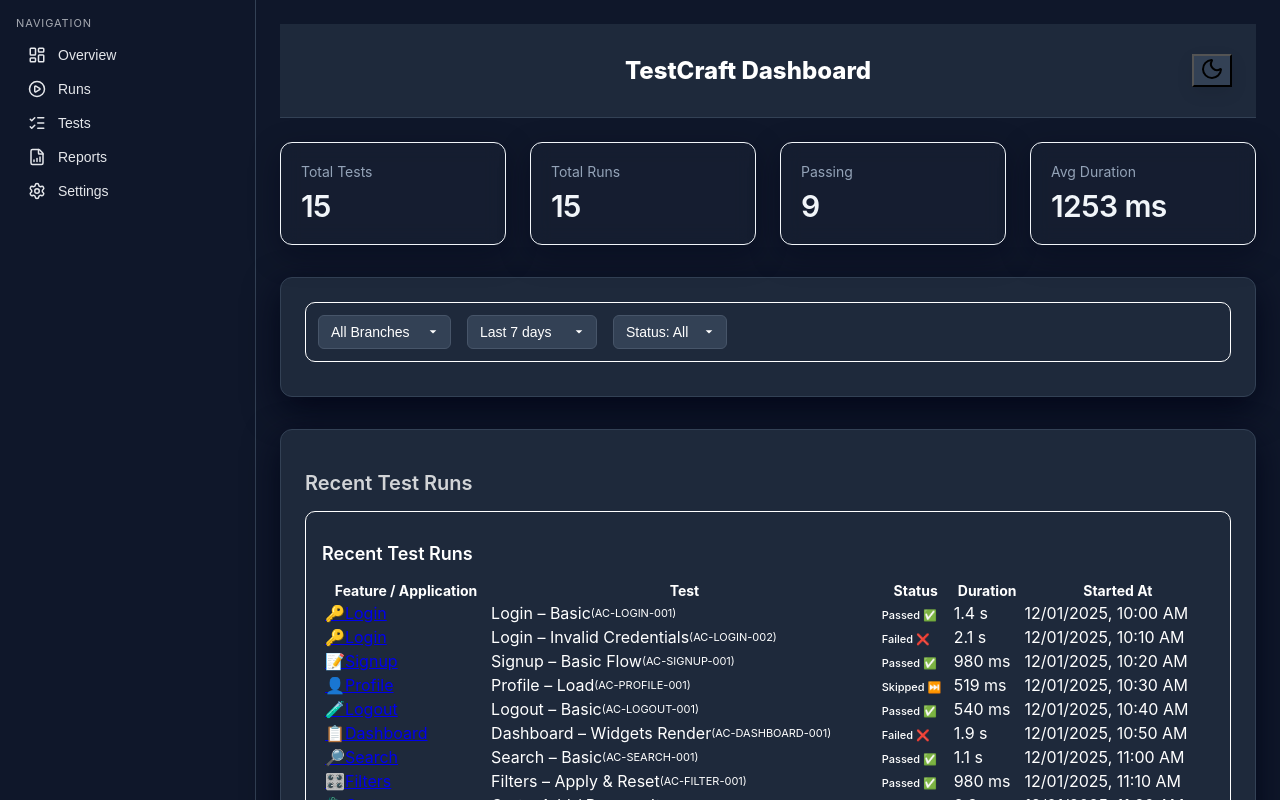
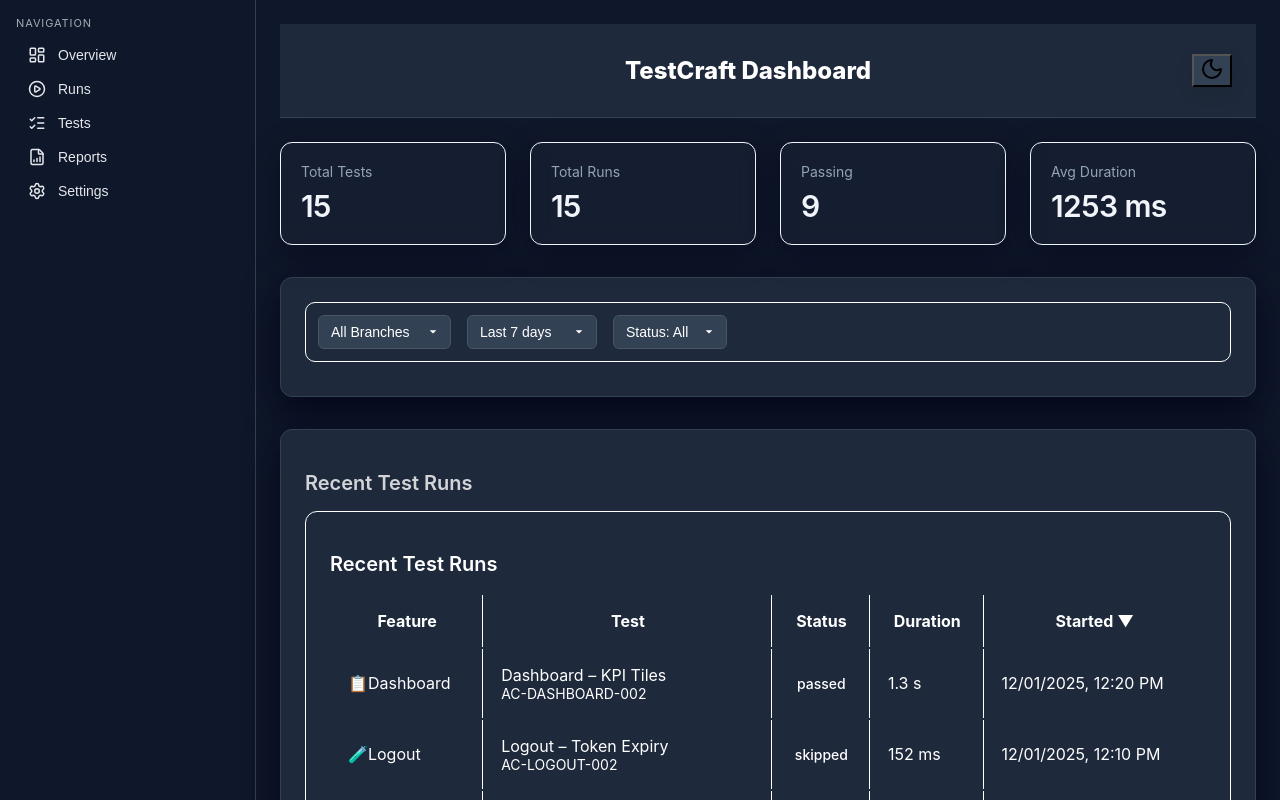
Before and after one commit to Vaibosnikov/UI_Test_Recorder_and_Automated_Runner, a React (Vite) app in the folder runner/web/: page / in a window 1280 px wide. Shown: the top 800 px of the page. Built offline with nearby package versions, Linux system fonts and the light colour scheme.

Commit message:
Improve LatestRunsTable layout, spacing, sorting, and expandable rows

```diff
--- a/runner/web/src/components/tables/LatestRunsTable.jsx
+++ b/runner/web/src/components/tables/LatestRunsTable.jsx
@@ -1,45 +1,30 @@
-import React from "react";
+import React, { useState, useMemo } from "react";
 import sampleRuns from "../../mock/sampleRuns.json";
-
-const statusColors = {
-  passed: "bg-green-100 text-green-700 border-green-300",
-  failed: "bg-red-100 text-red-700 border-red-300",
-  skipped: "bg-yellow-100 text-yellow-700 border-yellow-300",
-};
 
 /** Known IDs → friendly names */
 const TEST_ID_MAP = {
-  "AC-LOGIN-001":   { feature: "Login",     displayName: "Login – Basic", docsUrl: "/docs/tests/login-basic" },
-  "AC-LOGIN-002":   { feature: "Login",     displayName: "Login – Invalid Credentials" },
-  "AC-LOGIN-003":   { feature: "Login",     displayName: "Login – Lockout / Rate Limit" },
-  "AC-SIGNUP-001":  { feature: "Signup",    displayName: "Signup – Basic Flow" },
-  "AC-SIGNUP-002":  { feature: "Signup",    displayName: "Signup – Validation Errors" },
-  "AC-PROFILE-001": { feature: "Profile",   displayName: "Profile – Load" },
-  "AC-PROFILE-002": { feature: "Profile",   displayName: "Profile – Update" },
-  "AC-LOGOUT-001":  { feature: "Logout",    displayName: "Logout – Basic" },
-  "AC-LOGOUT-002":  { feature: "Logout",    displayName: "Logout – Token Expiry" },
+  "AC-LOGIN-001": { feature: "Login", displayName: "Login – Basic" },
+  "AC-LOGIN-002": { feature: "Login", displayName: "Login – Invalid Credentials" },
+  "AC-LOGIN-003": { feature: "Login", displayName: "Login – Lockout / Rate Limit" },
+  "AC-SIGNUP-001": { feature: "Signup", displayName: "Signup – Basic Flow" },
+  "AC-SIGNUP-002": { feature: "Signup", displayName: "Signup – Validation Errors" },
+  "AC-PROFILE-001": { feature: "Profile", displayName: "Profile – Load" },
+  "AC-PROFILE-002": { feature: "Profile", displayName: "Profile – Update" },
+  "AC-LOGOUT-001": { feature: "Logout", displayName: "Logout – Basic" },
+  "AC-LOGOUT-002": { feature: "Logout", displayName: "Logout – Token Expiry" },
   "AC-DASHBOARD-001": { feature: "Dashboard", displayName: "Dashboard – Widgets Render" },
   "AC-DASHBOARD-002": { feature: "Dashboard", displayName: "Dashboard – KPI Tiles" },
-  "AC-SEARCH-001":    { feature: "Search",    displayName: "Search – Basic" },
-  "AC-FILTER-001":    { feature: "Filters",   displayName: "Filters – Apply & Reset" },
-  "AC-CART-001":      { feature: "Cart",      displayName: "Cart – Add / Remove Items" },
-  "AC-CHECKOUT-001":  { feature: "Checkout",  displayName: "Checkout – Payment Success" },
+  "AC-SEARCH-001": { feature: "Search", displayName: "Search – Basic" },
+  "AC-FILTER-001": { feature: "Filters", displayName: "Filters – Apply & Reset" },
+  "AC-CART-001": { feature: "Cart", displayName: "Cart – Add / Remove Items" },
+  "AC-CHECKOUT-001": { feature: "Checkout", displayName: "Checkout – Payment Success" },
 };
 
-/** Derive feature + display name from test_id / testId */
 function parseTestId(testId) {
   if (!testId) return { feature: "Unknown", displayName: "Unknown Test" };
-  const known = TEST_ID_MAP[testId];
-  if (known) return known;
-
-  const parts = String(testId).split("-");
-  const rawFeature = parts[1] || "unknown";
-  const feature = rawFeature.charAt(0).toUpperCase() + rawFeature.slice(1).toLowerCase();
-  const displayName = `${rawFeature.toUpperCase()} ${parts[2] || ""}`.trim();
-  return { feature, displayName };
+  return TEST_ID_MAP[testId] || { feature: "Unknown", displayName: testId };
 }
 
-/** Formatters */
 const formatDuration = (ms) =>
   ms == null ? "—" : ms < 1000 ? `${ms} ms` : `${(ms / 1000).toFixed(1)} s`;
 
@@ -55,176 +40,181 @@ const formatDate = (iso) => {
   });
 };
 
-/** Status badge */
 function StatusBadge({ status, isDark }) {
-  const meta =
-    {
-      passed: {
-        label: "Passed ✅",
-        tip: "All checks succeeded",
-        cls: isDark ? "bg-green-700 text-green-100" : "bg-green-200 text-green-800",
-      },
-      failed: {
-        label: "Failed ❌",
-        tip: "At least one check failed",
-        cls: isDark ? "bg-red-700 text-red-100" : "bg-red-200 text-red-800",
-      },
-      skipped: {
-        label: "Skipped ⏭️",
-        tip: "Test was skipped by config or filter",
-        cls: isDark ? "bg-yellow-600 text-yellow-100" : "bg-yellow-200 text-yellow-800",
-      },
-      running: {
-        label: "Running 🟡",
-        tip: "Currently executing",
-        cls: isDark ? "bg-amber-600 text-amber-100" : "bg-amber-200 text-amber-800",
-      },
-      queued: {
-        label: "Queued 🕒",
-        tip: "Waiting to start",
-        cls: isDark ? "bg-gray-700 text-gray-100" : "bg-gray-200 text-gray-800",
-      },
-    }[status] || {
-      label: "Unknown",
-      tip: "Status not available",
-      cls: isDark ? "bg-gray-700 text-gray-100" : "bg-gray-200 text-gray-800",
+  const map = {
+    passed: isDark ? "bg-green-700/80 text-green-100" : "bg-green-100 text-green-800",
+    failed: isDark ? "bg-red-700/80 text-red-100" : "bg-red-100 text-red-800",
+    skipped: isDark ? "bg-yellow-600/80 text-yellow-100" : "bg-yellow-100 text-yellow-800",
   };
-
   return (
-    <span
-      title={meta.tip}
-      className={`px-2 py-1 rounded text-xs font-medium transition-colors duration-300 ${meta.cls}`}
-      aria-label={meta.label}
-    >
-      {meta.label}
+    <span className={`px-3 py-1 rounded-full text-sm font-medium ${map[status]}`}>
+      {status}
     </span>
   );
 }
 
-/** Tiny icon for common features */
 function FeatureIcon({ name }) {
   const n = (name || "").toLowerCase();
-  const icon =
-    n.includes("login") ? "🔑" :
+  return (
+    <span className="mr-2">
+      {n.includes("login") ? "🔑" :
        n.includes("signup") ? "📝" :
        n.includes("checkout") ? "🛒" :
        n.includes("dashboard") ? "📋" :
        n.includes("profile") ? "👤" :
        n.includes("search") ? "🔎" :
        n.includes("filter") ? "🎛️" :
-    n.includes("cart") ? "🛍️" :
-    "🧪";
-  return <span aria-hidden className="mr-1">{icon}</span>;
+       n.includes("cart") ? "🛍️" : "🧪"}
+    </span>
+  );
 }
 
-/** Normalize incoming data */
 function normalizeRows(data) {
-  const raw = Array.isArray(data) ? data : Array.isArray(data?.data) ? data.data : [];
-  return raw.map((run) => {
-    const testId = run.test_id ?? run.testId;
-    const durationMs = run.duration_ms ?? run.duration ?? null;
-    const startedAt = run.started_at ?? run.startedAt ?? null;
-    return {
+  const raw = Array.isArray(data) ? data : data?.data || [];
+  return raw.map((run) => ({
     id: run.id,
-      testId,
+    testId: run.test_id ?? run.testId,
     status: run.status,
     feature: run.feature,
     application: run.application,
-      environment: run.environment,
-      branch: run.branch,
-      durationMs,
-      startedAt,
+    durationMs: run.duration_ms ?? run.duration,
+    startedAt: run.started_at ?? run.startedAt,
     detailsUrl: run.detailsUrl,
-    };
-  });
+  }));
 }
 
 export default function LatestRunsTable({ data = sampleRuns.data, theme = "dark" }) {
   const isDark = theme === "dark";
   const rows = normalizeRows(data);
 
-  const bgClass = isDark ? "bg-gray-800 border-gray-700" : "bg-white border-gray-300";
-  const headerText = isDark ? "text-gray-400" : "text-gray-600";
-  const bodyText = isDark ? "text-gray-300" : "text-gray-800";
-  const borderColor = isDark ? "border-gray-700" : "border-gray-200";
-  const headerBg = isDark ? "bg-gray-800" : "bg-gray-100";
-  const titleText = isDark ? "text-white" : "text-gray-900";
+  const [sortKey, setSortKey] = useState("startedAt");
+  const [sortDir, setSortDir] = useState("desc");
+  const [expandedRow, setExpandedRow] = useState(null);
 
-  if (!rows.length) {
-    return (
-      <div className={`p-4 rounded-lg border ${bgClass} transition-colors duration-300`}>
-        <h2 className={`text-lg font-semibold mb-3 transition-colors duration-300 ${titleText}`}>
-          Recent Test Runs
-        </h2>
-        <p className={`transition-colors duration-300 ${bodyText}`}>
-          No runs available. When tests execute, they’ll show up here.
-        </p>
-      </div>
-    );
+  const sortedRows = useMemo(() => {
+    return [...rows].sort((a, b) => {
+      const v1 = a[sortKey];
+      const v2 = b[sortKey];
+      if (v1 == null) return 1;
+      if (v2 == null) return -1;
+      if (sortDir === "asc") return v1 > v2 ? 1 : -1;
+      return v1 < v2 ? 1 : -1;
+    });
+  }, [rows, sortKey, sortDir]);
+
+  const bg = isDark ? "bg-gray-900 border-gray-700" : "bg-white border-gray-200";
+  const headerBg = isDark ? "bg-gray-800" : "bg-gray-50";
+  const text = isDark ? "text-gray-200" : "text-gray-800";
+  const border = isDark ? "border-gray-600/40" : "border-gray-300/40";
+
+  const onSort = (key) => {
+    if (sortKey === key) setSortDir(sortDir === "asc" ? "desc" : "asc");
+    else {
+      setSortKey(key);
+      setSortDir("asc");
     }
+  };
 
   return (
-    <div className={`p-4 rounded-lg border ${bgClass} overflow-x-auto transition-colors duration-300`}>
-      <h2 className={`text-lg font-semibold mb-3 transition-colors duration-300 ${titleText}`}>
+    <div className={`p-6 rounded-xl border ${bg} overflow-x-auto`}>
+      <h2 className={`text-xl font-semibold mb-5 ${isDark ? "text-white" : "text-gray-900"}`}>
         Recent Test Runs
       </h2>
 
-      <table className="w-full text-left border-collapse">
-        <thead className={`${headerText} text-sm sticky top-0 ${headerBg} border-b ${borderColor} transition-colors duration-300`}>
+      <table className="w-full border-separate border-spacing-0 text-base">
+        <thead className={`${headerBg} ${text}`}>
           <tr>
-            <th className="p-2">Feature / Application</th>
-            <th className="p-2">Test</th>
-            <th className="p-2">Status</th>
-            <th className="p-2">Duration</th>
-            <th className="p-2">Started At</th>
+            <th className={`p-4 border-r ${border}`}>Feature</th>
+            <th
+              className={`p-4 border-r ${border} cursor-pointer`}
+              onClick={() => onSort("testId")}
+            >
+              Test {sortKey === "testId" && (sortDir === "asc" ? "▲" : "▼")}
+            </th>
+            <th
+              className={`p-4 border-r ${border} text-center cursor-pointer`}
+              onClick={() => onSort("status")}
+            >
+              Status {sortKey === "status" && (sortDir === "asc" ? "▲" : "▼")}
+            </th>
+            <th
+              className={`p-4 border-r ${border} text-right cursor-pointer`}
+              onClick={() => onSort("durationMs")}
+            >
+              Duration {sortKey === "durationMs" && (sortDir === "asc" ? "▲" : "▼")}
+            </th>
+            <th
+              className="p-4 text-right cursor-pointer"
+              onClick={() => onSort("startedAt")}
+            >
+              Started {sortKey === "startedAt" && (sortDir === "asc" ? "▲" : "▼")}
+            </th>
           </tr>
         </thead>
 
-        <tbody className={`transition-colors duration-300 ${bodyText}`}>
-          {rows.map((run) => {
-            const { feature: parsedFeature, displayName } = parseTestId(run.testId);
-            const featureOrApp = run.feature || run.application || parsedFeature;
-            const detailsHref = run.detailsUrl || `/runs/${run.id}`;
+        <tbody className={text}>
+          {sortedRows.map((run) => {
+            const { feature, displayName } = parseTestId(run.testId);
+            const featureName = run.feature || run.application || feature;
+            const isOpen = expandedRow === run.id;
 
             return (
-              <tr key={run.id} className={`border-t ${borderColor} hover:bg-gray-700/30 transition`}>
-                <td className="p-2">
-                  <a
-                    href={detailsHref}
-                    className={`underline underline-offset-2 ${isDark ? "text-sky-300 hover:text-sky-200" : "text-sky-700 hover:text-sky-600"}`}
-                    title={`Open details for ${displayName}`}
+              <React.Fragment key={run.id}>
+                <tr
+                  onClick={() => setExpandedRow(isOpen ? null : run.id)}
+                  className={`
+                    cursor-pointer
+                    ${isDark ? "odd:bg-gray-900 even:bg-gray-800/40" : "odd:bg-white even:bg-gray-50"}
+                    ${isDark ? "hover:bg-gray-800" : "hover:bg-gray-100"}
+                  `}
                 >
-                    <FeatureIcon name={featureOrApp} />
-                    {featureOrApp}
-                  </a>
+                  <td className={`p-4 border-t border-r ${border}`}>
+                    <FeatureIcon name={featureName} />
+                    {featureName}
                   </td>
 
-                <td className="p-2">
-                  <div className="flex items-center gap-2">
-                    <span>{displayName}</span>
-                    {run.testId && (
-                      <span className={`${isDark ? "text-gray-400" : "text-gray-500"} text-xs`} title={`Test ID: ${run.testId}`}>
-                        ({run.testId})
-                      </span>
-                    )}
-                  </div>
+                  <td className={`p-4 border-t border-r ${border}`}>
+                    {displayName}
+                    <div className="text-sm text-gray-500">{run.testId}</div>
                   </td>
 
-                <td className="p-2">
+                  <td className={`p-4 border-t border-r ${border} text-center`}>
                     <StatusBadge status={run.status} isDark={isDark} />
                   </td>
 
-                <td className="p-2">{formatDuration(run.durationMs)}</td>
-                <td className="p-2">{formatDate(run.startedAt)}</td>
+                  <td className={`p-4 border-t border-r ${border} text-right font-mono`}>
+                    {formatDuration(run.durationMs)}
+                  </td>
+
+                  <td className="p-4 border-t text-right font-mono">
+                    {formatDate(run.startedAt)}
+                  </td>
                 </tr>
+
+                {isOpen && (
+                  <tr className={isDark ? "bg-gray-800/60" : "bg-gray-50"}>
+                    <td colSpan={5} className={`p-4 border-t ${border} text-sm`}>
+                      <div className="flex flex-wrap gap-6">
+                        <div><strong>Test ID:</strong> {run.testId}</div>
+                        <div><strong>Status:</strong> {run.status}</div>
+                        <div><strong>Duration:</strong> {formatDuration(run.durationMs)}</div>
+                        <div>
+                          <a
+                            href={run.detailsUrl || `/runs/${run.id}`}
+                            className="text-sky-400 underline underline-offset-2"
+                          >
+                            View Details →
+                          </a>
+                        </div>
+                      </div>
+                    </td>
+                  </tr>
+                )}
+              </React.Fragment>
             );
           })}
         </tbody>
       </table>
-
-      <div className={`mt-3 text-xs ${isDark ? "text-gray-400" : "text-gray-600"}`}>
-        Tip: Click the <span className={isDark ? "text-sky-300" : "text-sky-700"}>Feature / Application</span> to view test details (steps, screenshots, and logs).
-      </div>
     </div>
   );
 }
```
Lines whose indentation alone changed are shown as unchanged.
